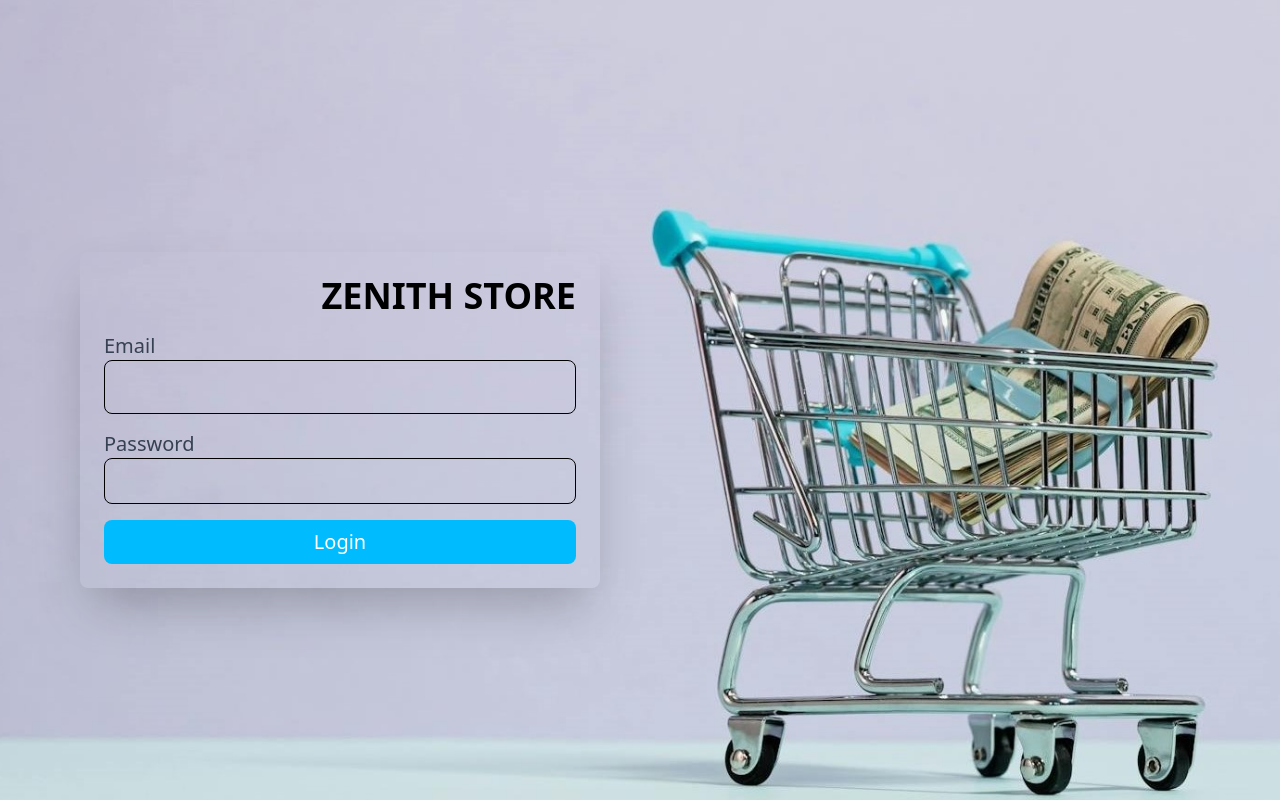
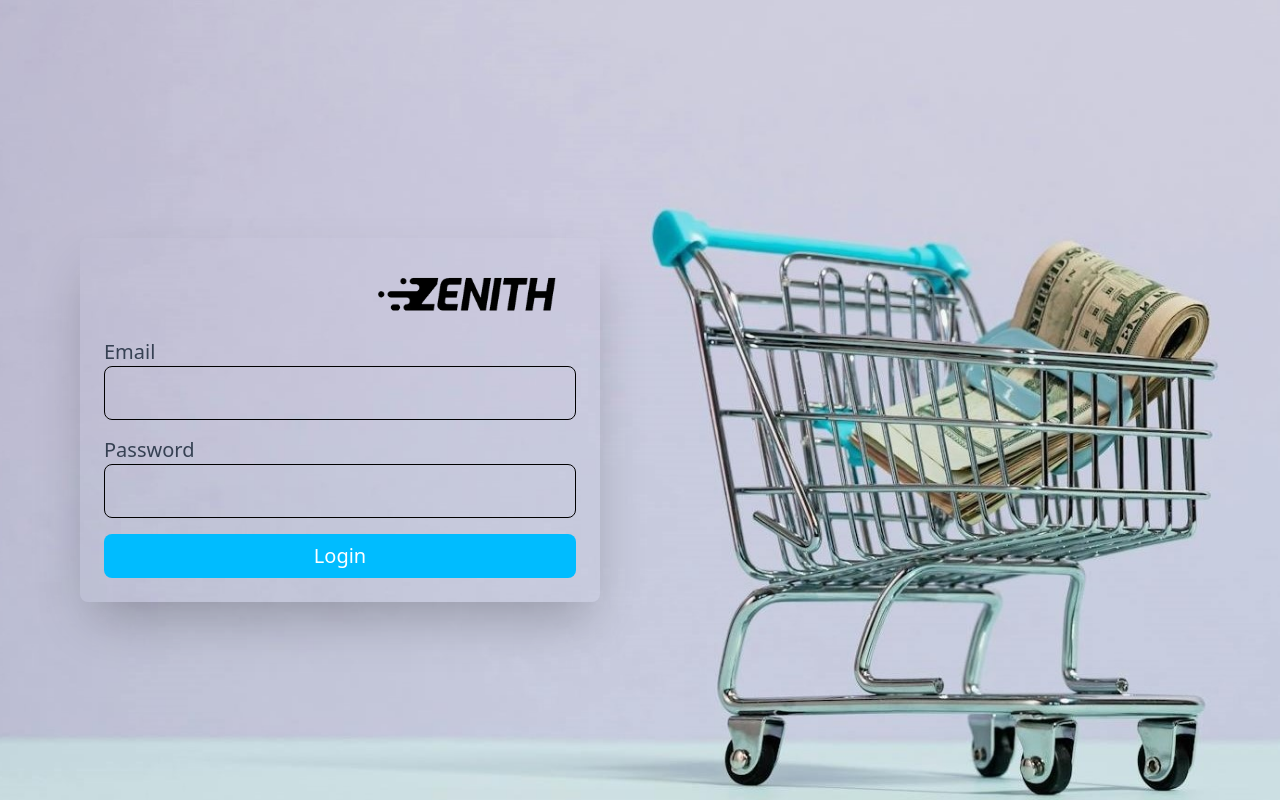
Before and after one commit to arpit2006-stack/THEZENITH, a React (Vite) app in the folder frontend/: page /admin in a window 1280 px wide. Built offline with nearby package versions, Linux system fonts and the light colour scheme.

Commit message:
final modal popup

```diff
--- a/frontend/src/components/popups/succespopup.jsx
+++ b/frontend/src/components/popups/succespopup.jsx
@@ -3,15 +3,15 @@ import { FaCheck } from "react-icons/fa";
 import { FaArrowRight } from "react-icons/fa";
 const succespopup = ({ onClose })=> {
   return (
-<div className="fixed inset-0 flex items-center justify-center  bg-opacity-30 backdrop-blur-sm">
-  <div className="bg-white rounded-2xl shadow-lg p-6 w-80 text-center flex flex-col items-center">
+<div className="fixed inset-0 flex items-center justify-center  bg-opacity-30 backdrop-blur-[3px]">
+  <div className="bg-white rounded shadow-lg p-6 w-80 text-center flex flex-col items-center">
     <div className="w-12 h-12 bg-green-500 flex items-center justify-center rounded-full text-white text-2xl mb-4">
       <FaCheck />
     </div>
-    <h2 className="text-xl font-bold text-gray-800">Welcome!</h2>
-    <p className="text-gray-600 text-sm mt-2">ZENITH STORE!</p>
-    <p className="text-gray-600 text-sm mt-2">You have logged in successfully!</p>
-    <button className="mt-4 bg-green-500 text-white text-sm py-2 px-6 rounded-lg hover:bg-green-600 flex items-center gap-2" onClick={onClose}>
+    <h2 className="text-4xl font-bold text-gray-800">Welcome!</h2>
+    <p className="text-gray-600 text-sm text-bold mt-4">ZENITH STORE</p>
+    <p className="text-gray-600 text-sm mt-4">You have logged in successfully!</p>
+    <button className="mt-6 bg-green-500 text-white text-sm py-2 px-6 rounded-lg hover:bg-green-600 flex items-center gap-2" onClick={onClose}>
       <FaArrowRight /> Admin Dashboard
     </button>
   </div>
--- a/frontend/src/pages/adminlogin.jsx
+++ b/frontend/src/pages/adminlogin.jsx
@@ -3,7 +3,7 @@ import { useNavigate } from "react-router-dom";
 import axios from "../lib/axios";
 import Succespopup from "../components/popups/succespopup";
 import background from "../assets/adminbg.jpg";
-
+import logo from "../assets/logo2.png";
 const AdminLogin = () => {
   const [email, setEmail] = useState("");
   const [password, setPassword] = useState("");
@@ -38,7 +38,7 @@ const AdminLogin = () => {
         style={{ backgroundImage: `url(${background})` }}
       >
         <div className="ml-20 mt-10 p-6 rounded-lg shadow-2xl w-130">
-          <h2 className="text-4xl font-bold text-right mb-4">ZENITH STORE</h2>
+          <h2 className="text-4xl font-bold mb-4"><img src={logo} className="h-15 w-50 ml-65" alt="" /></h2>
           {error && <p className="text-red-500 text-center">{error}</p>}
           <form onSubmit={handleSubmit} className="space-y-4 text-xl">
             <div>
@@ -55,7 +55,7 @@ const AdminLogin = () => {
               <label className="block text-gray-700">Password</label>
               <input
                 type="password"
-                className="w-full px-3 py-2 border rounded-lg focus:outline-none focus:ring-2 focus:ring-blue-500 bg-transparent"
+                className="w-full px-2 py-3 border rounded-lg focus:outline-none focus:ring-2 focus:ring-blue-500 bg-transparent"
                 value={password}
                 onChange={(e) => setPassword(e.target.value)}
                 required
```
Also changed, not shown: frontend/src/assets/Logo2.png (added).
